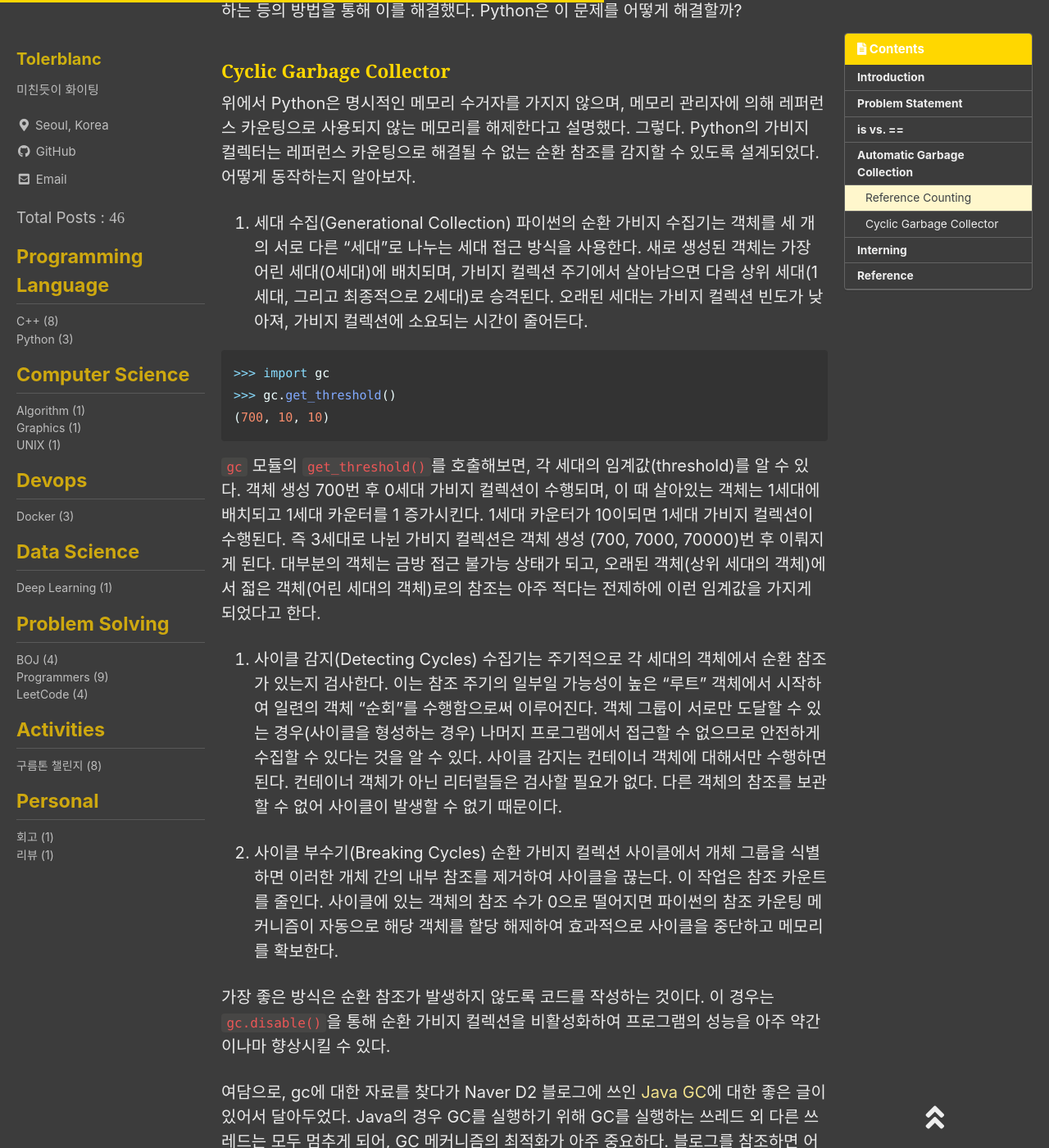
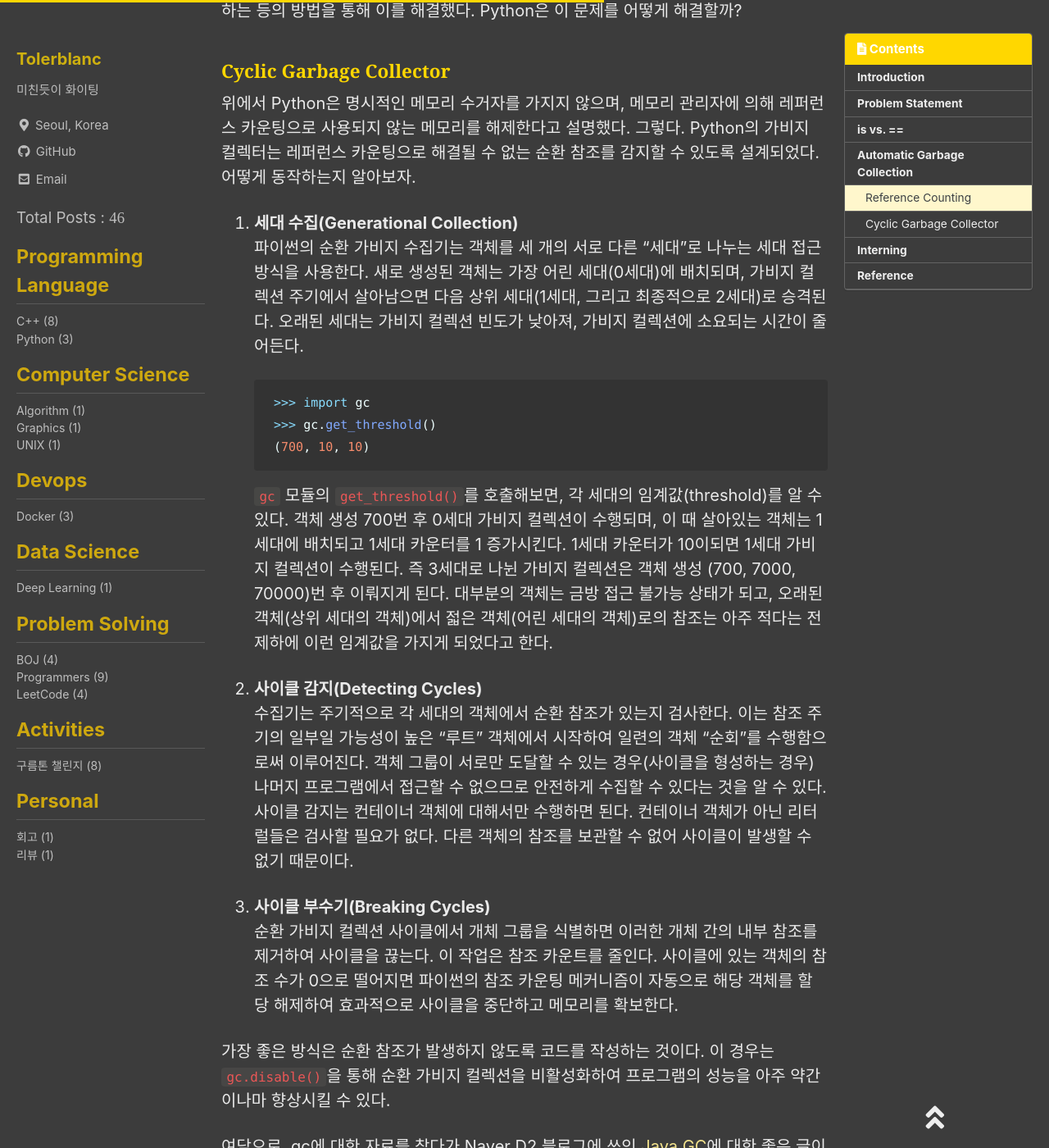
Before and after one commit to Tolerblanc/Tolerblanc.github.io, a Jekyll site: the page built from _posts/PL/Python/2024-03-17-memory-management.md, in a window 1280 px wide and 1400 px high, scrolled down 5274 px. Shown: the whole window at 82% size. Built offline with Jekyll 4.4.1, drawn with Linux system fonts in a browser that asks for light colours; cached includes are drawn as plain includes; nearby versions of some CDN libraries; some web fonts are replaced; comment, search, counter and statistics services are not loaded; some of the changed text lies outside the part shown.

````diff
--- a/_posts/PL/Python/2024-03-17-memory-management.md
+++ b/_posts/PL/Python/2024-03-17-memory-management.md
@@ -155,21 +155,21 @@ False
 
 위에서 Python은 명시적인 메모리 수거자를 가지지 않으며, 메모리 관리자에 의해 레퍼런스 카운팅으로 사용되지 않는 메모리를 해제한다고 설명했다. 그렇다. Python의 가비지 컬렉터는 레퍼런스 카운팅으로 해결될 수 없는 순환 참조를 감지할 수 있도록 설계되었다. 어떻게 동작하는지 알아보자.
 
-1. 세대 수집(Generational Collection)
+1. **세대 수집(Generational Collection)** <br/>
 파이썬의 순환 가비지 수집기는 객체를 세 개의 서로 다른 "세대"로 나누는 세대 접근 방식을 사용한다. 새로 생성된 객체는 가장 어린 세대(0세대)에 배치되며, 가비지 컬렉션 주기에서 살아남으면 다음 상위 세대(1세대, 그리고 최종적으로 2세대)로 승격된다. 오래된 세대는 가비지 컬렉션 빈도가 낮아져, 가비지 컬렉션에 소요되는 시간이 줄어든다.
 
-```python
->>> import gc
->>> gc.get_threshold()
-(700, 10, 10)
-```
+    ```python
+    >>> import gc
+    >>> gc.get_threshold()
+    (700, 10, 10)
+    ```
 
-`gc` 모듈의 `get_threshold()`를 호출해보면, 각 세대의 임계값(threshold)를 알 수 있다. 객체 생성 700번 후 0세대 가비지 컬렉션이 수행되며, 이 때 살아있는 객체는 1세대에 배치되고 1세대 카운터를 1 증가시킨다. 1세대 카운터가 10이되면 1세대 가비지 컬렉션이 수행된다. 즉 3세대로 나뉜 가비지 컬렉션은 객체 생성 (700, 7000, 70000)번 후 이뤄지게 된다. 대부분의 객체는 금방 접근 불가능 상태가 되고, 오래된 객체(상위 세대의 객체)에서 젋은 객체(어린 세대의 객체)로의 참조는 아주 적다는 전제하에 이런 임계값을 가지게 되었다고 한다.
+    `gc` 모듈의 `get_threshold()`를 호출해보면, 각 세대의 임계값(threshold)를 알 수 있다. 객체 생성 700번 후 0세대 가비지 컬렉션이 수행되며, 이 때 살아있는 객체는 1세대에 배치되고 1세대 카운터를 1 증가시킨다. 1세대 카운터가 10이되면 1세대 가비지 컬렉션이 수행된다. 즉 3세대로 나뉜 가비지 컬렉션은 객체 생성 (700, 7000, 70000)번 후 이뤄지게 된다. 대부분의 객체는 금방 접근 불가능 상태가 되고, 오래된 객체(상위 세대의 객체)에서 젋은 객체(어린 세대의 객체)로의 참조는 아주 적다는 전제하에 이런 임계값을 가지게 되었다고 한다.
 
-2. 사이클 감지(Detecting Cycles)
+2. **사이클 감지(Detecting Cycles)** <br/>
 수집기는 주기적으로 각 세대의 객체에서 순환 참조가 있는지 검사한다. 이는 참조 주기의 일부일 가능성이 높은 "루트" 객체에서 시작하여 일련의 객체 "순회"를 수행함으로써 이루어진다. 객체 그룹이 서로만 도달할 수 있는 경우(사이클을 형성하는 경우) 나머지 프로그램에서 접근할 수 없으므로 안전하게 수집할 수 있다는 것을 알 수 있다. 사이클 감지는 컨테이너 객체에 대해서만 수행하면 된다. 컨테이너 객체가 아닌 리터럴들은 검사할 필요가 없다. 다른 객체의 참조를 보관할 수 없어 사이클이 발생할 수 없기 때문이다.
 
-3. 사이클 부수기(Breaking Cycles)
+3. **사이클 부수기(Breaking Cycles)** <br/>
 순환 가비지 컬렉션 사이클에서 개체 그룹을 식별하면 이러한 개체 간의 내부 참조를 제거하여 사이클을 끊는다. 이 작업은 참조 카운트를 줄인다. 사이클에 있는 객체의 참조 수가 0으로 떨어지면 파이썬의 참조 카운팅 메커니즘이 자동으로 해당 객체를 할당 해제하여 효과적으로 사이클을 중단하고 메모리를 확보한다.
 
 가장 좋은 방식은 순환 참조가 발생하지 않도록 코드를 작성하는 것이다. 이 경우는 `gc.disable()`을 통해 순환 가비지 컬렉션을 비활성화하여 프로그램의 성능을 아주 약간이나마 향상시킬 수 있다.
````
Also changed, not shown: other parts of _posts/PL/Python/2024-03-17-memory-management.md (+1 -1 lines).
